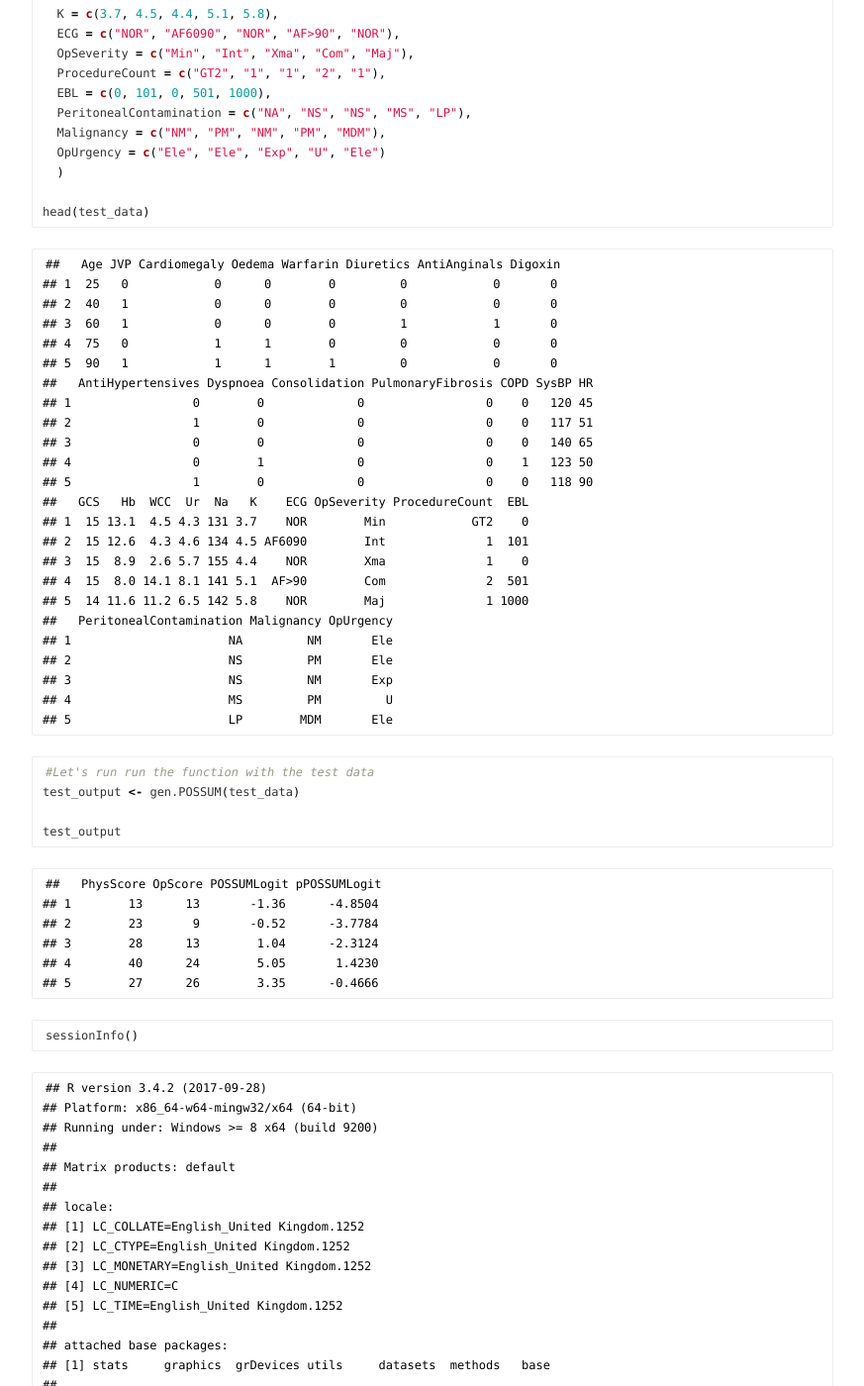
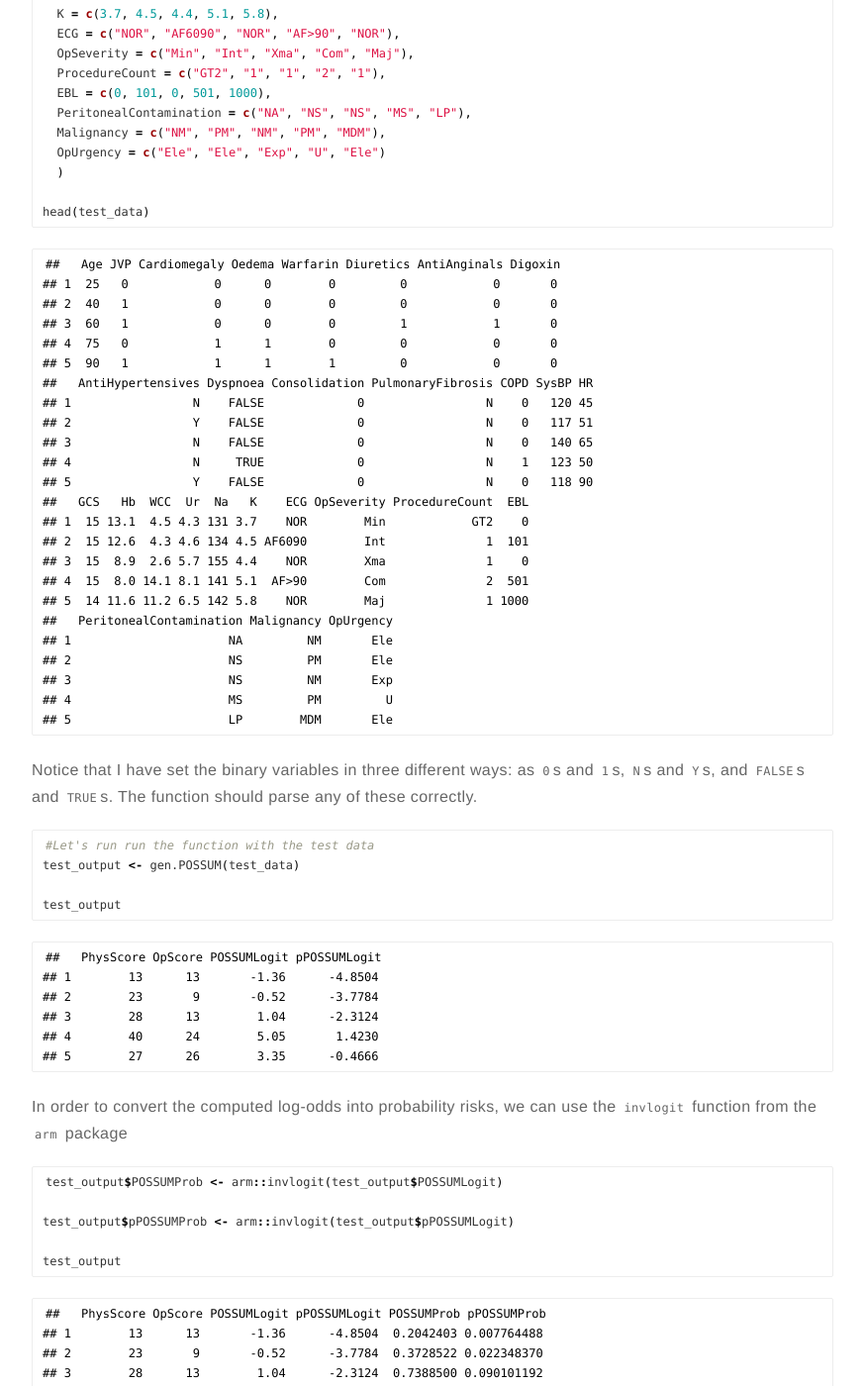
Before and after one commit to dannyjnwong/dannyjnwong.github.io, a Jekyll site: the page built from _posts/2018-04-02-Calculating-perioperative-risks.md, in a window 1280 px wide and 1400 px high, scrolled down 4001 px. Shown: the whole window at 99% size, without its empty margins (203-1076 px from the left). Built offline with Jekyll 4.4.1, drawn with Linux system fonts in a browser that asks for light colours; comment, search, counter and statistics services are not loaded; some of the changed text lies outside the part shown.

Commit message:
Modified the example

```diff
--- a/_posts/2018-04-02-Calculating-perioperative-risks.md
+++ b/_posts/2018-04-02-Calculating-perioperative-risks.md
@@ -162,10 +162,10 @@ test_data <- data.frame(
   Diuretics = c(0, 0, 1, 0, 0),
   AntiAnginals = c(0, 0, 1, 0, 0),
   Digoxin = c(0, 0, 0, 0, 0),
-  AntiHypertensives = c(0, 1, 0, 0, 1),
-  Dyspnoea = c(0, 0, 0, 1, 0),
+  AntiHypertensives = c("N", "Y", "N", "N", "Y"),
+  Dyspnoea = c(FALSE, FALSE, FALSE, TRUE, FALSE),
   Consolidation = c(0, 0, 0, 0, 0),
-  PulmonaryFibrosis = c(0, 0, 0, 0, 0),
+  PulmonaryFibrosis = c("N", "N", "N", "N", "N"),
   COPD = c(0, 0, 0, 1, 0),
   SysBP = c(120, 117, 140, 123, 118),
   HR = c(45, 51, 65, 50, 90),
@@ -197,11 +197,11 @@ head(test_data)
 ## 4  75   0            1      1        0         0            0       0
 ## 5  90   1            1      1        1         0            0       0
 ##   AntiHypertensives Dyspnoea Consolidation PulmonaryFibrosis COPD SysBP HR
-## 1                 0        0             0                 0    0   120 45
-## 2                 1        0             0                 0    0   117 51
-## 3                 0        0             0                 0    0   140 65
-## 4                 0        1             0                 0    1   123 50
-## 5                 1        0             0                 0    0   118 90
+## 1                 N    FALSE             0                 N    0   120 45
+## 2                 Y    FALSE             0                 N    0   117 51
+## 3                 N    FALSE             0                 N    0   140 65
+## 4                 N     TRUE             0                 N    1   123 50
+## 5                 Y    FALSE             0                 N    0   118 90
 ##   GCS   Hb  WCC  Ur  Na   K    ECG OpSeverity ProcedureCount  EBL
 ## 1  15 13.1  4.5 4.3 131 3.7    NOR        Min            GT2    0
 ## 2  15 12.6  4.3 4.6 134 4.5 AF6090        Int              1  101
@@ -216,6 +216,7 @@ head(test_data)
 ## 5                      LP        MDM       Ele
 {% endhighlight %}
 
+Notice that I have set the binary variables in three different ways: as `0`s and `1`s, `N`s and `Y`s, and `FALSE`s and `TRUE`s. The function should parse any of these correctly.
 
 
 {% highlight r %}
@@ -234,6 +235,28 @@ test_output
 ## 3        28      13        1.04      -2.3124
 ## 4        40      24        5.05       1.4230
 ## 5        27      26        3.35      -0.4666
+{% endhighlight %}
+
+In order to convert the computed log-odds into probability risks, we can use the `invlogit` function from the `arm` package
+
+
+{% highlight r %}
+test_output$POSSUMProb <- arm::invlogit(test_output$POSSUMLogit)
+
+test_output$pPOSSUMProb <- arm::invlogit(test_output$pPOSSUMLogit)
+
+test_output
+{% endhighlight %}
+
+
+
+{% highlight text %}
+##   PhysScore OpScore POSSUMLogit pPOSSUMLogit POSSUMProb pPOSSUMProb
+## 1        13      13       -1.36      -4.8504  0.2042403 0.007764488
+## 2        23       9       -0.52      -3.7784  0.3728522 0.022348370
+## 3        28      13        1.04      -2.3124  0.7388500 0.090101192
+## 4        40      24        5.05       1.4230  0.9936315 0.805808291
+## 5        27      26        3.35      -0.4666  0.9661048 0.385421293
 {% endhighlight %}
 
 
```
